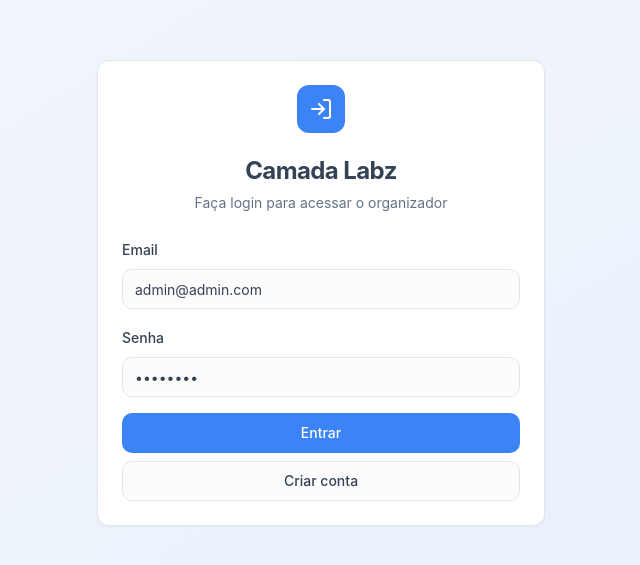
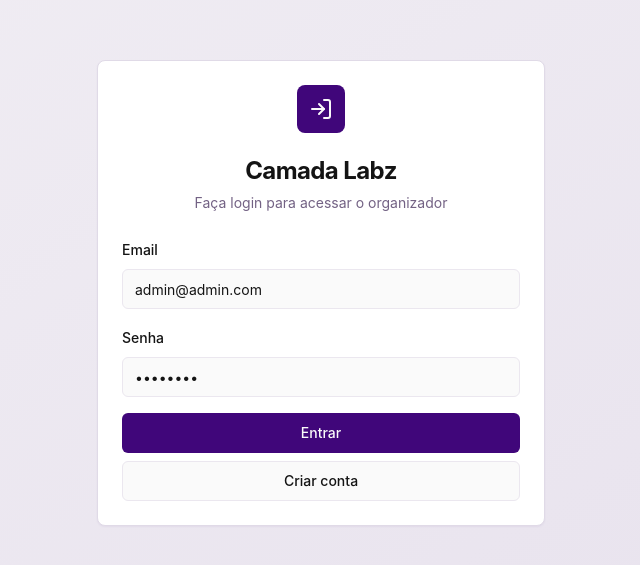
Before and after one commit to GabzBarbosa/assistente-camalabz, a React (Vite) app: page /login in a window 1280 px wide. Shown: the part 107-672 px from the top of the page, without its empty margins (319-959 px from the left). Built offline with nearby package versions, Linux system fonts and the light colour scheme.

Commit message:
Update color palette

```diff
--- a/src/index.css
+++ b/src/index.css
@@ -7,31 +7,31 @@
 
 @layer base {
   :root {
-    /* Light theme - Modern SaaS palette */
-    --background: 0 0% 99%;
-    --foreground: 215 25% 27%;
+    /* Base colors - Purple, Pink, White, Black theme */
+    --background: 0 0% 98%;
+    --foreground: 0 0% 8%;
+    --card: 0 0% 100%;
+    --card-foreground: 0 0% 8%;
+    --popover: 0 0% 100%;
+    --popover-foreground: 0 0% 8%;
 
-    --card: 0 0% 100%;
-    --card-foreground: 215 25% 27%;
+    /* Primary - Deep Purple */
+    --primary: 270 91% 25%;
+    --primary-foreground: 0 0% 98%;
+    --primary-light: 270 91% 85%;
+    --primary-dark: 270 91% 15%;
 
-    --popover: 0 0% 100%;
-    --popover-foreground: 215 25% 27%;
+    /* Secondary - Pink */
+    --secondary: 335 100% 75%;
+    --secondary-foreground: 0 0% 8%;
 
-    /* Primary blue for SaaS feel */
-    --primary: 217 91% 60%;
-    --primary-foreground: 0 0% 100%;
-    --primary-light: 217 91% 95%;
-    --primary-dark: 217 91% 45%;
+    /* Muted tones */
+    --muted: 270 20% 95%;
+    --muted-foreground: 270 15% 45%;
 
-    /* Subtle grays */
-    --secondary: 210 11% 96%;
-    --secondary-foreground: 215 25% 27%;
-
-    --muted: 210 11% 96%;
-    --muted-foreground: 215 16% 46%;
-
-    --accent: 210 11% 96%;
-    --accent-foreground: 215 25% 27%;
+    /* Accent - Light Purple */
+    --accent: 280 100% 90%;
+    --accent-foreground: 270 91% 25%;
 
     /* Status colors */
     --success: 142 76% 36%;
@@ -42,49 +42,138 @@
     --destructive-foreground: 0 0% 100%;
 
     /* Borders and inputs */
-    --border: 214 32% 91%;
-    --input: 214 32% 91%;
-    --ring: 217 91% 60%;
+    --border: 270 20% 88%;
+    --input: 270 20% 92%;
+    --ring: 270 91% 25%;
 
-    /* Kanban colors */
-    --kanban-todo: 217 91% 95%;
-    --kanban-progress: 38 92% 95%;
-    --kanban-review: 267 57% 95%;
+    /* Kanban colors - Purple/Pink themed */
+    --kanban-todo: 270 91% 97%;
+    --kanban-progress: 280 100% 95%;
+    --kanban-review: 335 100% 95%;
     --kanban-done: 142 76% 95%;
 
-    /* Priority colors */
+    /* Priority colors - Purple/Pink themed */
     --priority-low: 142 76% 36%;
     --priority-low-bg: 142 76% 95%;
-    --priority-medium: 38 92% 50%;
-    --priority-medium-bg: 38 92% 95%;
-    --priority-high: 25 95% 53%;
-    --priority-high-bg: 25 95% 95%;
-    --priority-urgent: 0 84% 60%;
-    --priority-urgent-bg: 0 84% 95%;
+    --priority-medium: 280 100% 50%;
+    --priority-medium-bg: 280 100% 95%;
+    --priority-high: 335 100% 60%;
+    --priority-high-bg: 335 100% 95%;
+    --priority-urgent: 320 100% 45%;
+    --priority-urgent-bg: 320 100% 95%;
 
     /* Alert colors */
-    --alert-due-soon: 38 92% 50%;
-    --alert-due-soon-bg: 38 92% 95%;
-    --alert-overdue: 0 84% 60%;
-    --alert-overdue-bg: 0 84% 95%;
+    --alert-due-soon: 335 100% 60%;
+    --alert-due-soon-bg: 335 100% 95%;
+    --alert-overdue: 320 100% 45%;
+    --alert-overdue-bg: 320 100% 95%;
+
+    /* Gradients - Purple to Pink */
+    --gradient-primary: linear-gradient(135deg, hsl(270, 91%, 25%), hsl(335, 100%, 75%));
+    --gradient-secondary: linear-gradient(135deg, hsl(280, 100%, 35%), hsl(320, 100%, 80%));
+    --gradient-subtle: linear-gradient(180deg, hsl(0, 0%, 98%), hsl(270, 20%, 95%));
+    --gradient-hero: linear-gradient(135deg, hsl(270, 91%, 25%) 0%, hsl(280, 100%, 35%) 50%, hsl(335, 100%, 75%) 100%);
+
+    /* Shadows with purple tint */
+    --shadow-sm: 0 1px 2px 0 hsl(270, 91%, 25%, 0.05);
+    --shadow-md: 0 4px 6px -1px hsl(270, 91%, 25%, 0.1), 0 2px 4px -1px hsl(270, 91%, 25%, 0.06);
+    --shadow-lg: 0 10px 15px -3px hsl(270, 91%, 25%, 0.1), 0 4px 6px -2px hsl(270, 91%, 25%, 0.05);
+    --shadow-glow: 0 0 20px hsl(270, 91%, 65%, 0.3);
 
     --radius: 0.75rem;
 
-    --sidebar-background: 0 0% 98%;
+    --sidebar-background: 270 20% 97%;
+    --sidebar-foreground: 270 15% 45%;
+    --sidebar-primary: 270 91% 25%;
+    --sidebar-primary-foreground: 0 0% 98%;
+    --sidebar-accent: 280 100% 95%;
+    --sidebar-accent-foreground: 270 91% 25%;
+    --sidebar-border: 270 20% 88%;
+    --sidebar-ring: 270 91% 25%;
+  }
 
-    --sidebar-foreground: 240 5.3% 26.1%;
+  .dark {
+    /* Dark mode - Black backgrounds with purple/pink accents */
+    --background: 0 0% 8%;
+    --foreground: 0 0% 95%;
+    --card: 0 0% 12%;
+    --card-foreground: 0 0% 95%;
+    --popover: 0 0% 12%;
+    --popover-foreground: 0 0% 95%;
 
-    --sidebar-primary: 240 5.9% 10%;
+    /* Primary - Bright Purple in dark mode */
+    --primary: 270 91% 65%;
+    --primary-foreground: 0 0% 8%;
+    --primary-light: 270 91% 25%;
+    --primary-dark: 270 91% 80%;
 
-    --sidebar-primary-foreground: 0 0% 98%;
+    /* Secondary - Bright Pink in dark mode */
+    --secondary: 335 100% 80%;
+    --secondary-foreground: 0 0% 8%;
 
-    --sidebar-accent: 240 4.8% 95.9%;
+    /* Muted tones for dark mode */
+    --muted: 0 0% 16%;
+    --muted-foreground: 0 0% 65%;
 
-    --sidebar-accent-foreground: 240 5.9% 10%;
+    /* Accent */
+    --accent: 280 100% 20%;
+    --accent-foreground: 270 91% 65%;
 
-    --sidebar-border: 220 13% 91%;
+    /* Status colors for dark mode */
+    --success: 142 76% 50%;
+    --success-foreground: 0 0% 8%;
+    --warning: 38 92% 60%;
+    --warning-foreground: 0 0% 8%;
+    --destructive: 0 84% 70%;
+    --destructive-foreground: 0 0% 8%;
 
-    --sidebar-ring: 217.2 91.2% 59.8%;
+    /* Borders and inputs for dark mode */
+    --border: 0 0% 20%;
+    --input: 0 0% 16%;
+    --ring: 270 91% 65%;
+
+    /* Kanban colors for dark mode */
+    --kanban-todo: 270 91% 15%;
+    --kanban-progress: 280 100% 15%;
+    --kanban-review: 335 100% 15%;
+    --kanban-done: 142 76% 15%;
+
+    /* Priority colors for dark mode */
+    --priority-low: 142 76% 50%;
+    --priority-low-bg: 142 76% 15%;
+    --priority-medium: 280 100% 70%;
+    --priority-medium-bg: 280 100% 15%;
+    --priority-high: 335 100% 75%;
+    --priority-high-bg: 335 100% 15%;
+    --priority-urgent: 320 100% 70%;
+    --priority-urgent-bg: 320 100% 15%;
+
+    /* Alert colors for dark mode */
+    --alert-due-soon: 335 100% 75%;
+    --alert-due-soon-bg: 335 100% 15%;
+    --alert-overdue: 320 100% 70%;
+    --alert-overdue-bg: 320 100% 15%;
+
+    /* Gradients for dark mode */
+    --gradient-primary: linear-gradient(135deg, hsl(270, 91%, 65%), hsl(335, 100%, 80%));
+    --gradient-secondary: linear-gradient(135deg, hsl(280, 100%, 70%), hsl(320, 100%, 85%));
+    --gradient-subtle: linear-gradient(180deg, hsl(0, 0%, 8%), hsl(0, 0%, 16%));
+    --gradient-hero: linear-gradient(135deg, hsl(270, 91%, 65%) 0%, hsl(280, 100%, 70%) 50%, hsl(335, 100%, 80%) 100%);
+
+    /* Shadows for dark mode */
+    --shadow-sm: 0 1px 2px 0 hsl(0, 0%, 0%, 0.3);
+    --shadow-md: 0 4px 6px -1px hsl(0, 0%, 0%, 0.4), 0 2px 4px -1px hsl(0, 0%, 0%, 0.2);
+    --shadow-lg: 0 10px 15px -3px hsl(0, 0%, 0%, 0.4), 0 4px 6px -2px hsl(0, 0%, 0%, 0.2);
+    --shadow-glow: 0 0 20px hsl(270, 91%, 65%, 0.4);
+
+    --sidebar-background: 0 0% 12%;
+    --sidebar-foreground: 0 0% 70%;
+    --sidebar-primary: 270 91% 65%;
+    --sidebar-primary-foreground: 0 0% 8%;
+    --sidebar-accent: 280 100% 20%;
+    --sidebar-accent-foreground: 270 91% 65%;
+    --sidebar-border: 0 0% 20%;
+    --sidebar-ring: 270 91% 65%;
   }
 
   .dark {
--- a/tailwind.config.ts
+++ b/tailwind.config.ts
@@ -87,6 +87,12 @@ export default {
 					overdue: 'hsl(var(--alert-overdue))',
 					'overdue-bg': 'hsl(var(--alert-overdue-bg))'
 				},
+				gradient: {
+					primary: 'var(--gradient-primary)',
+					secondary: 'var(--gradient-secondary)',
+					subtle: 'var(--gradient-subtle)',
+					hero: 'var(--gradient-hero)'
+				},
 				sidebar: {
 					DEFAULT: 'hsl(var(--sidebar-background))',
 					foreground: 'hsl(var(--sidebar-foreground))',
@@ -98,10 +104,17 @@ export default {
 					ring: 'hsl(var(--sidebar-ring))'
 				}
 			},
-			borderRadius: {
-				lg: 'var(--radius)',
-				md: 'calc(var(--radius) - 2px)',
-				sm: 'calc(var(--radius) - 4px)'
+			boxShadow: {
+				sm: 'var(--shadow-sm)',
+				md: 'var(--shadow-md)',
+				lg: 'var(--shadow-lg)',
+				glow: 'var(--shadow-glow)'
+			},
+			backgroundImage: {
+				'gradient-primary': 'var(--gradient-primary)',
+				'gradient-secondary': 'var(--gradient-secondary)',
+				'gradient-subtle': 'var(--gradient-subtle)',
+				'gradient-hero': 'var(--gradient-hero)'
 			},
 			keyframes: {
 				'accordion-down': {
```
